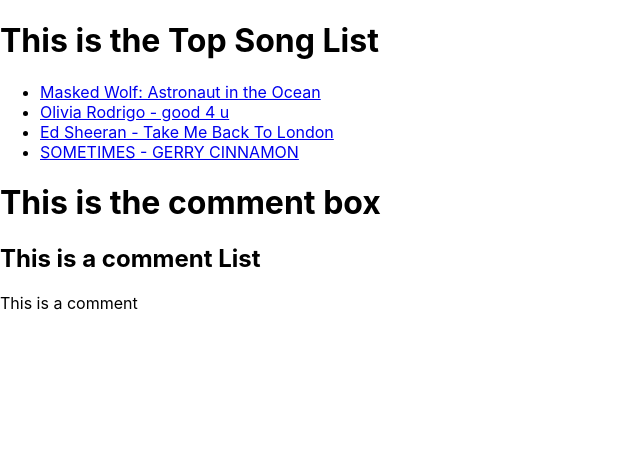
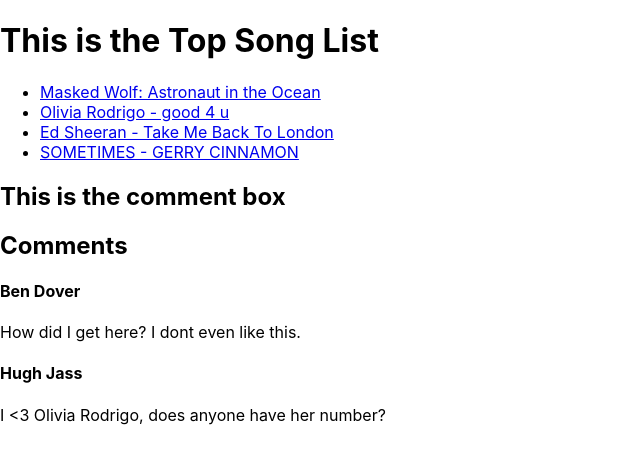
Before and after one commit to Andrew-Lindsay42/Week7Day2Lab, a React (Create React App) app: page / in a window 1280 px wide. Shown: the top 464 px of the page, without its empty margins (0-640 px from the left). Built offline with nearby package versions, Linux system fonts and the light colour scheme.

Commit message:
finished displaying comments

```diff
--- a/src/components/Comment.js
+++ b/src/components/Comment.js
@@ -1,8 +1,11 @@
 import React from "react"
 
-const Comment = () => {
+const Comment = ({author, text}) => {
     return (
-        <p>This is a comment</p>
+        <>
+            <h4>{author}</h4>
+            <p>{text}</p>
+        </>
     )
 }
 
--- a/src/components/CommentList.js
+++ b/src/components/CommentList.js
@@ -2,11 +2,14 @@
 import Comment from "./Comment";
 
 
-const CommentList = () => {
+const CommentList = ({comments}) => {
+    const commentNodes = comments.map((comment) => {
+        return (<Comment author={comment.author} key={comment.id} text={comment.text}></Comment>
+    )})
     return (
         <>
-        <h2>This is a comment List</h2>
-        <Comment />
+        <h2>Comments</h2>
+        {commentNodes}
         </>
     )
 }
--- a/src/container/CommentBox.js
+++ b/src/container/CommentBox.js
@@ -1,11 +1,25 @@
-import React from "react";
+import React, {useState} from "react";
 import CommentList from "../components/CommentList";
 
 const CommentBox = () => {
+
+    const [comments, setComments] = useState([
+        {
+            id: 1,
+            author: "Ben Dover",
+            text: "How did I get here? I dont even like this."
+          },
+          {
+            id: 2,
+            author: "Hugh Jass",
+            text: "I <3 Olivia Rodrigo, does anyone have her number?"
+          }
+    ])
+
     return (
         <>
-        <h1>This is the comment box</h1>
-        <CommentList />
+        <h2>This is the comment box</h2>
+        <CommentList comments={comments}/>
         </>
     )
 }
```
